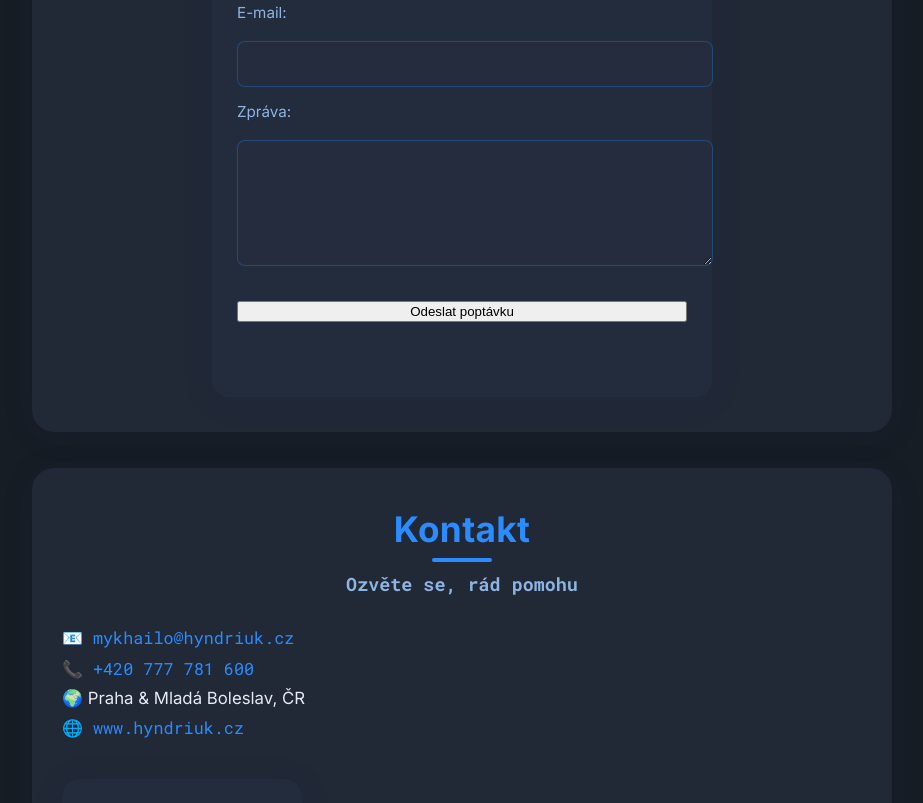
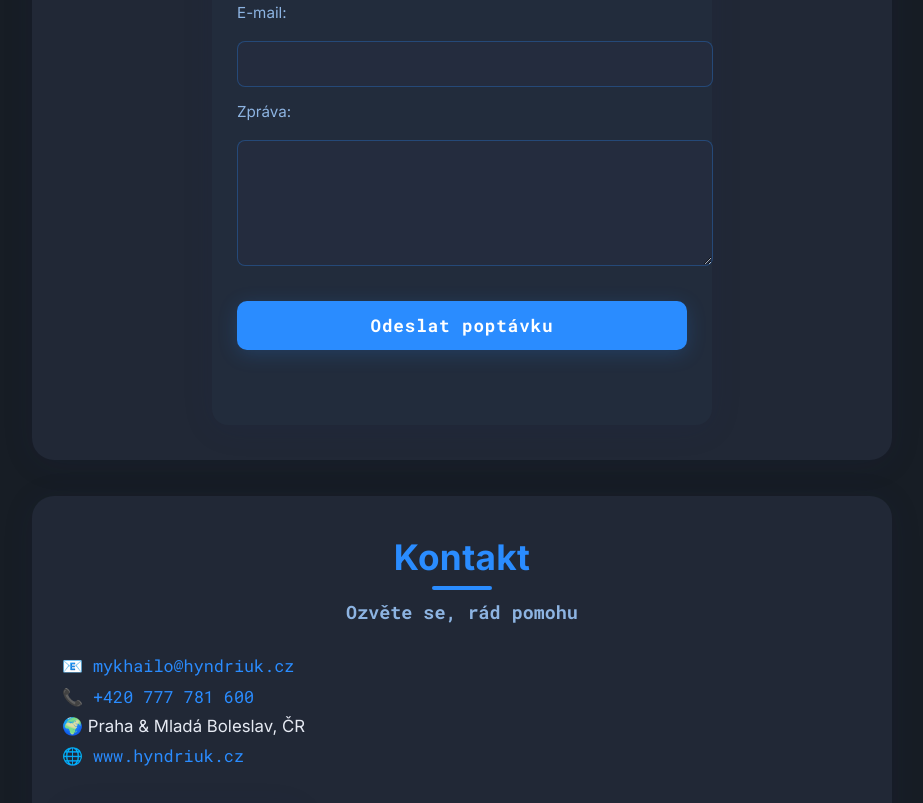
Before and after one commit to Aikitdigital123/OSVC, a plain HTML site: page index.html in a window 1280 px wide. Shown: the part 1662-2465 px from the top of the page, without its empty margins (178-1101 px from the left). Drawn offline with Linux system fonts and the light colour scheme.

Commit message:
Update style.css

```diff
--- a/style.css
+++ b/style.css
@@ -277,7 +277,30 @@ p {
     list-style: disc;
 }
 
+/* Styly pro hlavní tlačítko */
+.btn-main {
+  display: inline-block;
+  font-family: var(--font-mono);
+  font-size: 1.1rem;
+  color: #fff;
+  background: var(--color-accent);
+  border: none;
+  border-radius: 10px;
+  padding: 13px 36px;
+  margin-top: 20px;
+  cursor: pointer;
+  box-shadow: 0 4px 20px rgba(42, 140, 255, 0.2);
+  transition: background 0.3s ease-out, transform 0.2s ease-out, box-shadow 0.3s ease-out;
+  font-weight: 700;
+  letter-spacing: .05em;
+  text-decoration: none;
+}
 
+.btn-main:hover, .btn-main:focus {
+  background: #0062e8;
+  transform: translateY(-3px) scale(1.03);
+  box-shadow: 0 8px 25px rgba(42, 140, 255, 0.4);
+}
 
 /* Styly pro kontaktní odkazy */
 .contact-links {
@@ -476,7 +499,11 @@ ul li::before {
     padding: 18px;
     margin: 20px 0;
   }
-
+  .btn-main {
+    font-size: 1rem;
+    padding: 12px 30px;
+    margin-top: 18px;
+  }
   .contact-form {
     padding: 20px;
   }
```
